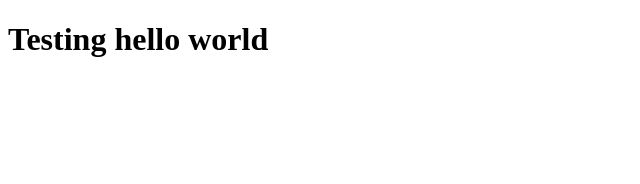
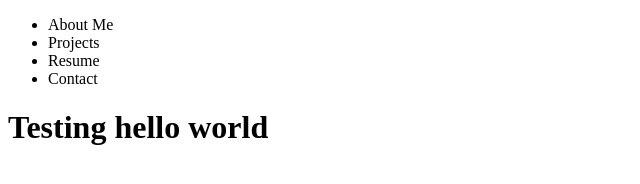
Before and after one commit to vinitaacharya/vinitaacharya.github.io, a plain HTML site: page index.html in a window 1280 px wide. Shown: the whole page, without its empty margins (0-640 px from the left). Drawn offline with Linux system fonts and the light colour scheme.

Commit message:
Update index.html

```diff
--- a/index.html
+++ b/index.html
@@ -7,6 +7,14 @@
     <title>Document</title>
 </head>
 <body>
+    <nav>
+        <ul>
+            <li>About Me</li>
+            <li>Projects</li>
+            <li>Resume</li>
+            <li>Contact</li>
+        </ul>
+    </nav>
     <h1>Testing hello world</h1>
 </body>
 </html>
```
